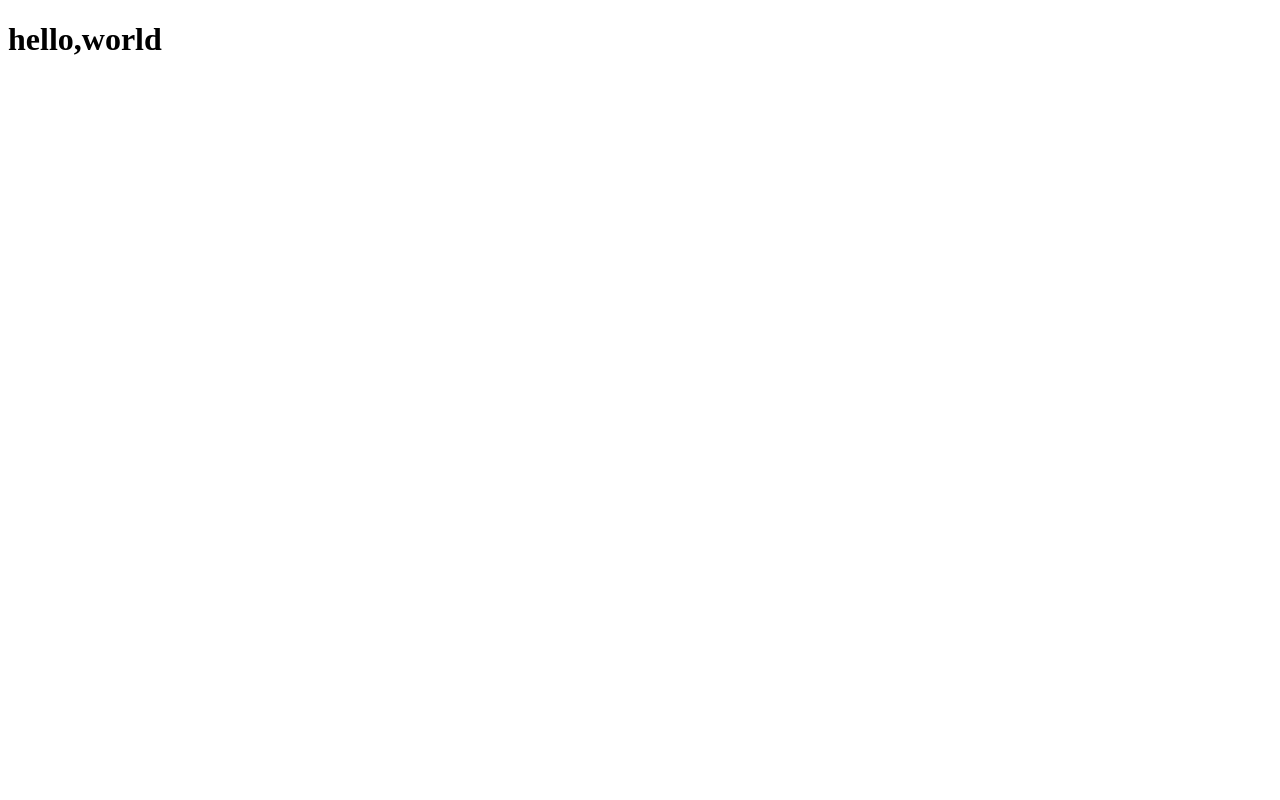
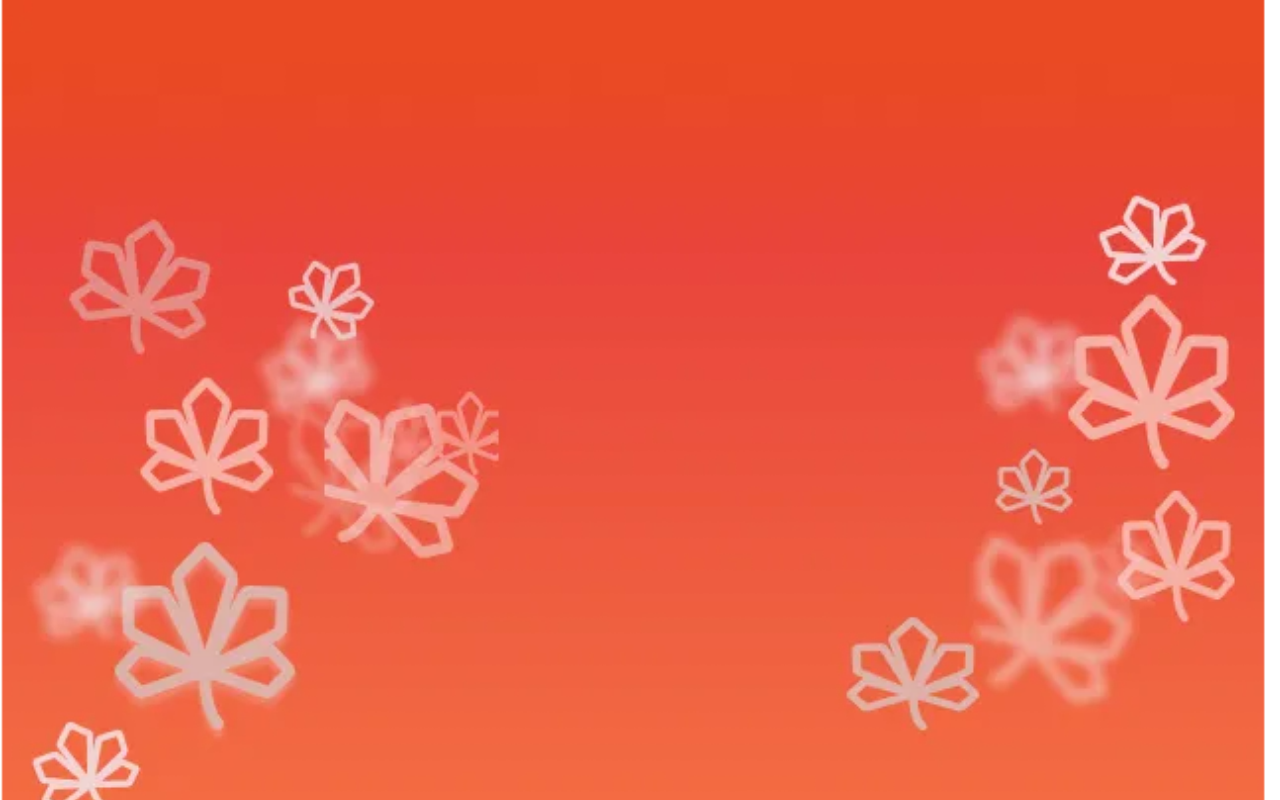
Before and after one commit to ynufes-tech/ynufes-tokiwa25, a Nuxt app: page / in a window 1280 px wide. Built offline with nearby package versions, Linux system fonts and the light colour scheme.

Commit message:
背景追加

```diff
--- /dev/null
+++ b/layouts/default.vue
@@ -0,0 +1,78 @@
+<script setup lang="ts">
+</script>
+
+<template>
+  <div class="layout-root">
+  <!-- <HeaderComponent />
+  <slot /> -->
+  <div class="background-container">
+    <div class="background-img" />
+  </div>
+  </div>
+</template>
+
+<style lang="scss">
+body {
+  margin: 0;
+  padding: 0;
+}
+.page-root {
+  padding-top: 4rem;
+}
+</style>
+<style lang="scss" scoped>
+@use '@/assets/scss/_breakpoint.scss' as *;
+.layout-root {
+  font-family: 'Kaisei Decol', sans-serif;
+  color: #000000;
+  position: relative;
+  font-size: 24px;
+  @include lg {
+    font-size: 22px;
+  }
+  @include md {
+    font-size: 20px;
+  }
+  @include sm {
+    font-size: 17px;
+  }
+}
+p {
+  font-size: 24px;
+  @include lg {
+    font-size: 22px;
+  }
+  @include md {
+    font-size: 20px;
+  }
+  @include sm {
+    font-size: 17px;
+  }
+}
+.background-container {
+  width: 100vw;
+  height: 100vh;
+  position: fixed;
+  top: 0;
+  left: 0;
+  bottom: 0;
+  right: 0;
+  z-index: -100;
+  overflow: hidden;
+}
+.background-img {
+  background-image: url(@/assets/images/top_background-img.webp);
+  background-size: cover;
+  width: 100vw;
+  height: 100vh;
+  position: fixed;
+  top: 0;
+  left: 0;
+  bottom: 0;
+  right: 0;
+  z-index: -100;
+//   @include sm {
+//     background-image: url(@/assets/images/mobile-background-img.png);
+//   }
+}
+</style>
```
Also changed, not shown: assets/images/top_background-img.webp (added).
